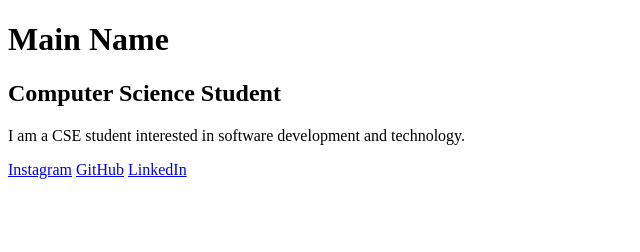
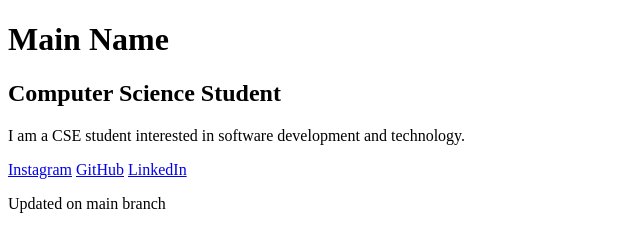
Before and after one commit to Sujal-Decodes/profile-card, a plain HTML site: page index.html in a window 1280 px wide. Shown: the whole page, without its empty margins (0-640 px from the left). Drawn offline with Linux system fonts and the light colour scheme.

Commit message:
Update profile on main

```diff
--- a/index.html
+++ b/index.html
@@ -26,5 +26,7 @@
         <a href="https://www.linkedin.com/">LinkedIn</a>
     </div>
 
+    <p>Updated on main branch</p>
+
 </body>
 </html>
```
